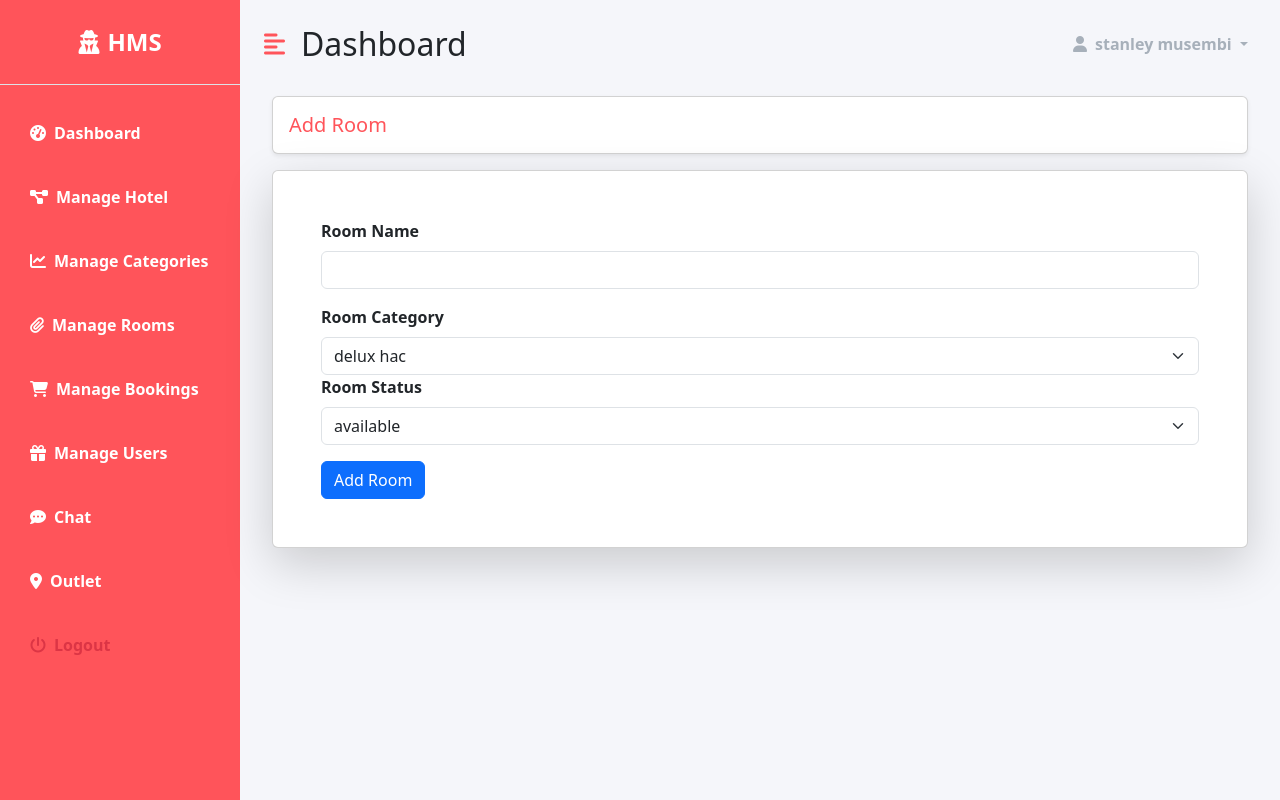
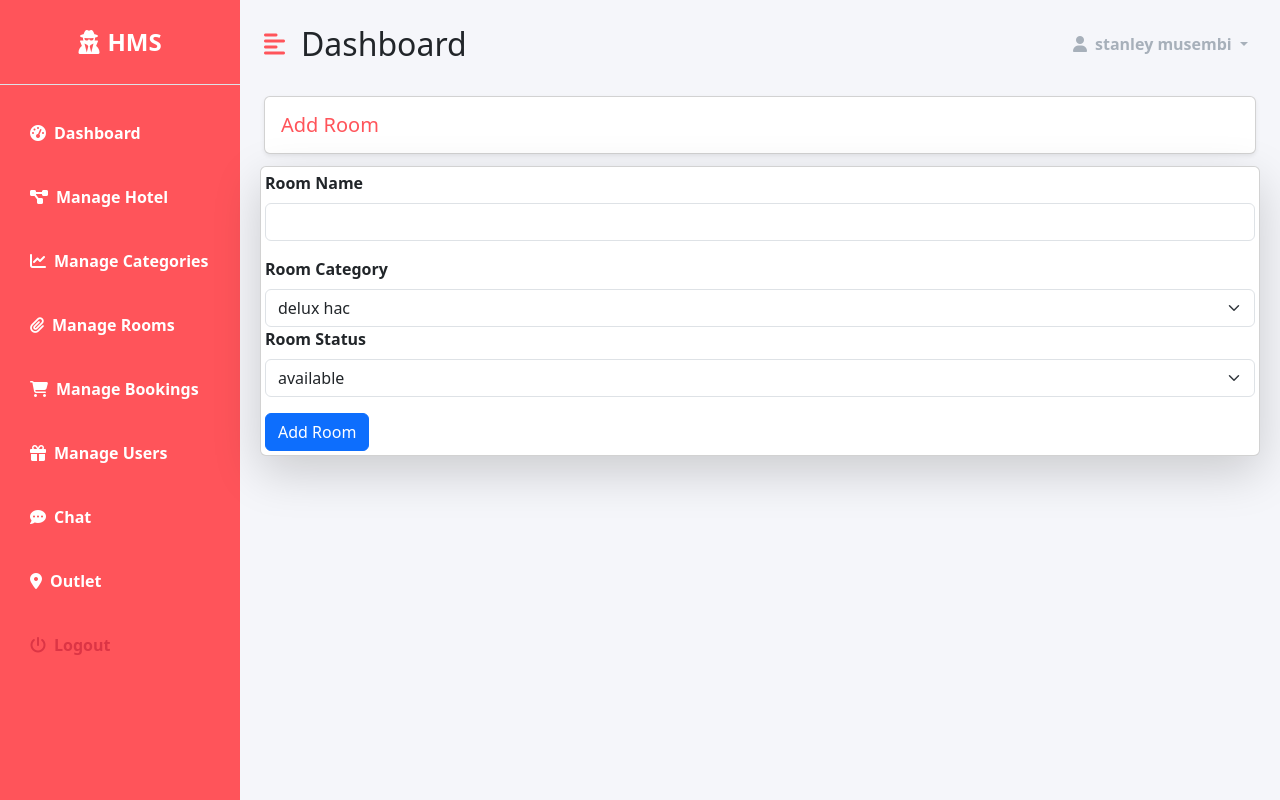
Before and after one commit to cyrus-48/crud-hms-django-app, a Django app: page /dashboard/room/ in a window 1280 px wide. Run offline with Django 5.2, Linux system fonts and the light colour scheme; a user stored in the database is signed in; data comes from the database, SQL or seed files in the repository; some libraries are stand-ins or nearby versions.

Commit message:
padding and margin on main container

```diff
--- a/templates/dashboard/base.html
+++ b/templates/dashboard/base.html
@@ -76,7 +76,7 @@
                 </div>
             </nav>
 
-            <div class="container-fluid px-4">
+            <div class="container-fluid px-3">
                 {% block content %}
 
                  {% endblock content %}
--- a/templates/dashboard/hotel/add_booking.html
+++ b/templates/dashboard/hotel/add_booking.html
@@ -11,8 +11,8 @@
             </h5>
         </div>
     </div>
-    <div class="card shadow-lg m-2">
-        <div class="col-md-12 p-5">
+    <div class="card shadow-lg m-1">
+        <div class="col-md-12 p-1">
             <form method="post" action="{% url 'dashboard:add-booking' %}">
                 {% csrf_token %}
                 {% include 'dashboard/message_include.html' %}
--- a/templates/dashboard/hotel/add_category.html
+++ b/templates/dashboard/hotel/add_category.html
@@ -7,8 +7,8 @@
             <h5 class=" m-2 primary-text card shadow-sm p-3">Add Category</h5>
         </div>
     </div>
-    <div class="card shadow-lg m-2">
-        <div class="col-md-12 p-5">
+    <div class="card shadow-lg m-1">
+        <div class="col-md-12 p-1">
             <form method="post" action="{% url 'dashboard:add-category' %}" enctype="multipart/form-data">
                 {% csrf_token %}
                 {% include 'dashboard/message_include.html' %}
--- a/templates/dashboard/hotel/add_room.html
+++ b/templates/dashboard/hotel/add_room.html
@@ -7,8 +7,8 @@
             <h5 class="m-2 primary-text card shadow-sm p-3">Add Room</h5>
         </div>
     </div>
-    <div class="card shadow-lg m-2">
-        <div class="col-md-12 p-5">
+    <div class="card shadow-lg m-1">
+        <div class="col-md-12 p-1">
             <form method="post" action="{% url 'dashboard:add-room' %}" enctype="multipart/form-data">
                 {% csrf_token %}
                 {% include 'dashboard/message_include.html' %}
--- a/templates/dashboard/hotel/booking_detail.html
+++ b/templates/dashboard/hotel/booking_detail.html
@@ -9,8 +9,8 @@
             </h5>
         </div>
     </div>
-    <div class="card shadow-lg m-2">
-        <div class="col-md-12 p-5">
+    <div class="card shadow-lg m-1">
+        <div class="col-md-12 p-1">
             {% include 'dashboard/message_include.html' %}
             <div class="mb-3">
                 <h6 class="fw-bold">
--- a/templates/dashboard/hotel/edit_room.html
+++ b/templates/dashboard/hotel/edit_room.html
@@ -7,8 +7,8 @@
             <h5 class="m-2 primary-text card shadow-sm p-3">Edit Room</h5>
         </div>
     </div>
-    <div class="card shadow-lg m-2">
-        <div class="col-md-12 p-5">
+    <div class="card shadow-lg m-1">
+        <div class="col-md-12 p-1">
             <form method="post" action="{% url 'dashboard:edit-room' %}" enctype="multipart/form-data">
                 {% csrf_token %}
                 {% include 'dashboard/message_include.html' %}
--- a/templates/dashboard/hotel/manage_bookings.html
+++ b/templates/dashboard/hotel/manage_bookings.html
@@ -10,8 +10,8 @@
             <a href="{% url 'dashboard:booking' %} " class="btn btn-primary primary-bg ml-auto">Add booking</a>
         </div>
     </div>
-    <div class="card shadow-lg mt-2">
-        <div class="col-md-12 p-5">
+    <div class="card shadow-lg mt-1">
+        <div class="col-md-12 p-1">
             {% include  'dashboard/message_include.html' %}
             <table class="table table-bordered responsive"  id="myDataTable">
                 <thead>
--- a/templates/dashboard/hotel/manage_categories.html
+++ b/templates/dashboard/hotel/manage_categories.html
@@ -10,8 +10,8 @@
             <a href="{% url 'dashboard:category' %} " class="btn btn-primary primary-bg ml-auto">Add category</a>
         </div>
     </div>
-    <div class="card shadow-lg mt-2">
-        <div class="col-md-12 p-5">
+    <div class="card shadow-lg mt-1">
+        <div class="col-md-12 p-1">
             {% include  'dashboard/message_include.html' %}
             <table class="table table-bordered responsive"  id="myDataTable">
                 <thead>
--- a/templates/dashboard/hotel/manage_hotel.html
+++ b/templates/dashboard/hotel/manage_hotel.html
@@ -9,7 +9,7 @@
             <h5 class=" card shadow-sm primary-text p-3">Hotel details </h5>
         </div>
     </div>
-    <div class="card shadow-lg m-2 p-5">
+    <div class="card shadow-lg m-1 p-1">
         <div class="col-md-12">
             <form method="post" action="{% url 'dashboard:update-hotel' %}">
                 {% csrf_token %}
--- a/templates/dashboard/hotel/manage_rooms.html
+++ b/templates/dashboard/hotel/manage_rooms.html
@@ -10,8 +10,8 @@
             <a href="{% url 'dashboard:room' %} " class="btn btn-primary primary-bg ml-auto">Add Room</a>
         </div>
     </div>
-    <div class="card shadow-lg mt-2">
-        <div class="col-md-12 p-5">
+    <div class="card shadow-lg mt-1">
+        <div class="col-md-12 p-1">
             {% include  'dashboard/message_include.html' %}
             <table class="table table-bordered responsive"  id="myDataTable">
                 <thead>
@@ -24,7 +24,6 @@
                     </tr>
                 </thead>
                 <tbody>
-
                 </tbody>
             </table>
         </div>
--- a/templates/dashboard/users/add_user.html
+++ b/templates/dashboard/users/add_user.html
@@ -11,8 +11,8 @@
             </h5>
         </div>
     </div>
-    <div class="card shadow-lg m-2">
-        <div class="col-md-12 p-5">
+    <div class="card shadow-lg m-1">
+        <div class="col-md-12 p-1">
             <form method="post" action="{% url 'dashboard:add-user' %}" enctype="multipart/form-data">
                 {% csrf_token %}
                 {% include 'dashboard/message_include.html' %}
--- a/templates/dashboard/users/manage_users.html
+++ b/templates/dashboard/users/manage_users.html
@@ -10,8 +10,8 @@
             <a href="{% url 'dashboard:user' %}" class="btn btn-primary primary-bg ml-auto">Add user</a>
         </div>
     </div>
-    <div class="card shadow-lg mt-2">
-        <div class="col-md-12 p-5">
+    <div class="card shadow-lg mt-1">
+        <div class="col-md-12 p-1">
             {% include  'dashboard/message_include.html' %}
             <table class="table table-bordered responsive"  id="myDataTable">
                 <thead>
--- a/templates/dashboard/users/profile.html
+++ b/templates/dashboard/users/profile.html
@@ -11,8 +11,8 @@
             </h5>
         </div>
     </div>
-    <div class="card shadow-lg m-2">
-        <div class="col-md-12 p-5">
+    <div class="card shadow-lg m-1">
+        <div class="col-md-12 p-1">
             <div class="mb-3">
                 <label class="fw-bold">
                     <i class="fas fa-user"></i> Full Name:
--- a/templates/dashboard/users/profile_detail.html
+++ b/templates/dashboard/users/profile_detail.html
@@ -11,8 +11,8 @@
             </h5>
         </div>
     </div>
-    <div class="card shadow-lg m-2">
-        <div class="col-md-12 p-5">
+    <div class="card shadow-lg m-1">
+        <div class="col-md-12 p-1">
             <form method="post" action="{% url 'dashboard:edit-profile' %}" enctype="multipart/form-data">
                 {% csrf_token %}
                 {% include 'dashboard/message_include.html' %}
--- a/templates/dashboard/users/user_detail.html
+++ b/templates/dashboard/users/user_detail.html
@@ -11,8 +11,8 @@
             </h5>
         </div>
     </div>
-    <div class="card shadow-lg m-2">
-        <div class="col-md-12 p-5">
+    <div class="card shadow-lg m-1">
+        <div class="col-md-12 p-1">
             <form method="post" action="{% url 'dashboard:edit-user' %}" enctype="multipart/form-data">
                 {% csrf_token %}
                 {% include 'dashboard/message_include.html' %}
```
